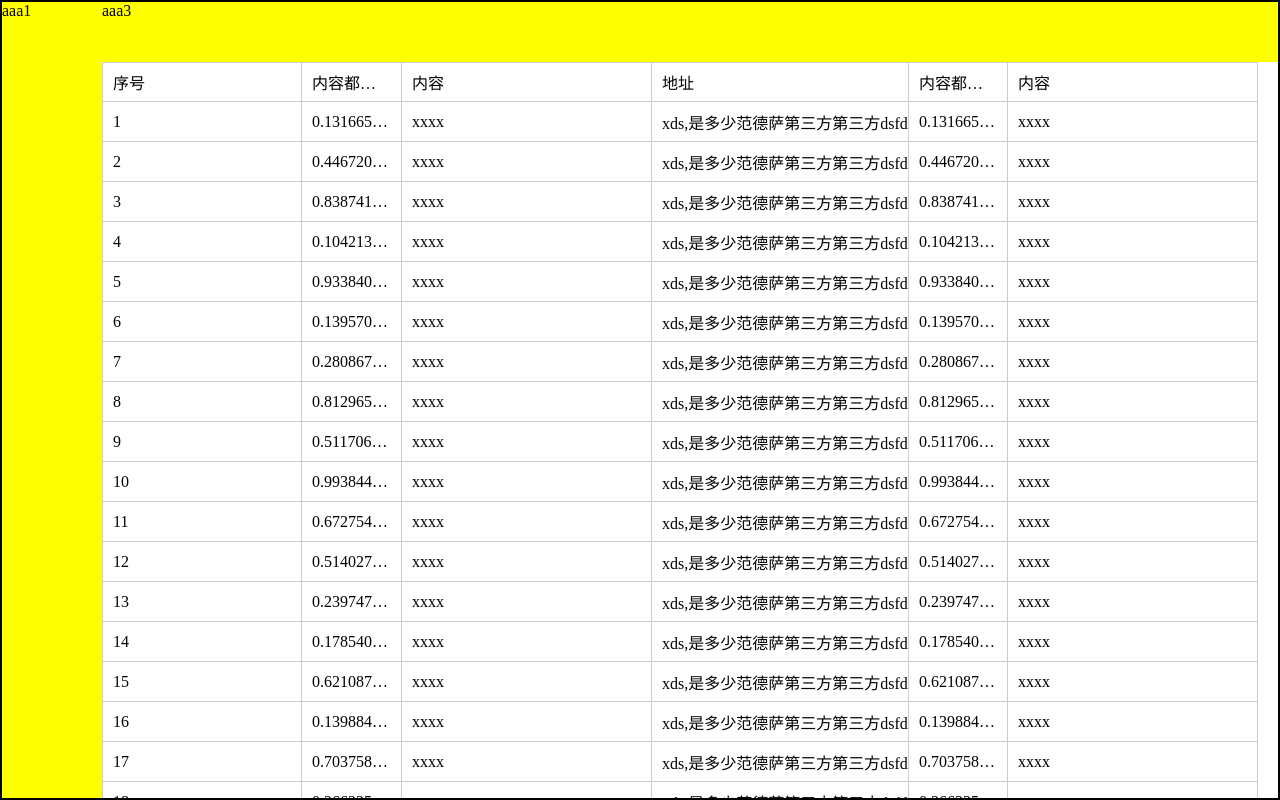
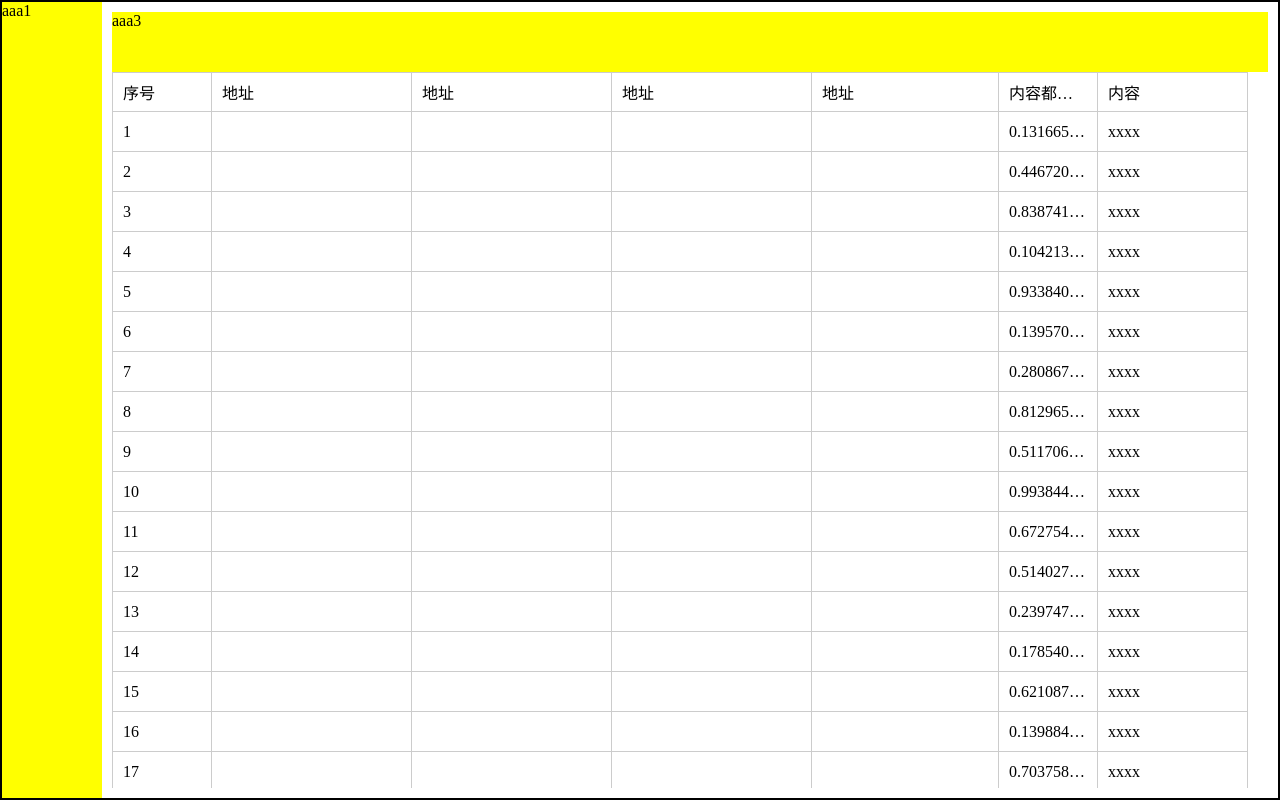
Before and after one commit to ImCccc/virtual-list, a React (Vite) app: page / in a window 1280 px wide. Built offline with nearby package versions, Linux system fonts and the light colour scheme.

Commit message:
dfkdfjkd

```diff
--- a/src/App.css
+++ b/src/App.css
@@ -24,7 +24,7 @@
 }
 
 .aaa2 {
-  /* padding: 20px; */
+  padding: 10px;
   display: flex;
   flex-direction: column;
   flex-grow: 1;
--- a/src/App.tsx
+++ b/src/App.tsx
@@ -1,5 +1,33 @@
 import "./App.css";
-import VirtualList from "./components/VirtualList";
+import VirtualList, { ColumnProps } from "./components/VirtualList";
+
+const getList = (conunt: number) => {
+  return new Array(conunt).fill(0).map((_, index) => ({
+    index: index + 1,
+    id: Math.random(),
+    name: "xxxx",
+    address: "xds,是多少范德萨第三方第三方dsfdsf发送到",
+    content: "dfsd地方",
+    xxx: "xxx都是开发就",
+  }));
+};
+
+const column: ColumnProps[] = [
+  { width: 100, fixed: "left", title: "序号", key: "index" },
+  { width: 100, fixed: "right", title: "内容都是开发", key: "id" },
+  { width: 200, title: "地址", key: "addrsdess" },
+  { width: 200, title: "地址", key: "addredsdsss" },
+  { width: 200, title: "地址", key: "addredsfsdss" },
+  { width: 200, title: "地址", key: "addredsssdfs" },
+  { width: 200, title: "地址", key: "addressfsdfs" },
+  { width: 100, title: "嘻嘻嘻", key: "content" },
+  { width: 150, fixed: "right", title: "内容", key: "name" },
+];
+
+const list = getList(5000);
+const tableHeight = undefined;
+const tableWidth = undefined;
+const rowKey = "id";
 
 function App() {
   return (
@@ -7,7 +35,13 @@ function App() {
       <div className="aaa1">aaa1</div>
       <div className="aaa2">
         <div className="aaa3">aaa3</div>
-        <VirtualList />
+        <VirtualList
+          list={list}
+          column={column}
+          rowKey={rowKey}
+          tableWidth={tableWidth}
+          tableHeight={tableHeight}
+        />
       </div>
     </div>
   );
--- a/src/components/VirtualList-没有固定列/index.css
+++ /dev/null
@@ -1,86 +0,0 @@
-* {
-  padding: 0;
-  margin: 0;
-  box-sizing: border-box;
-}
-
-.table-wrap {
-  position: relative;
-  padding: 10px;
-}
-
-.container {
-  display: flex;
-  position: relative;
-  overflow: hidden;
-}
-
-.grow1 {
-  flex-grow: 1;
-}
-
-.table-content {
-  overflow: hidden;
-  height: 100%;
-  flex-grow: 1;
-}
-
-.fixed {
-  overflow: hidden;
-  height: calc(100%) ;
-  position: absolute;
-  top: 0;
-  left: 0;
-  z-index: 2;
-  background: #fff;
-}
-
-.col {
-  display: flex;
-  position: relative;
-}
-
-.text-ellipsis {
-  width: 100%;
-  padding: 0 10px;
-  overflow: hidden;
-  white-space: nowrap;
-  text-overflow: ellipsis;
-}
-
-.col-cell {
-  flex-grow: 1;
-  flex-shrink: 0;
-  min-width: 60px;
-  display: flex;
-  align-items: center;
-  border-right: 1px solid #ccc;
-  border-bottom: 1px solid #ccc;
-}
-.col-cell:first-child {
-  border-left: 1px solid #ccc;
-}
-.col:first-child .col-cell{
-  border-top: 1px solid #ccc;
-}
-
-
-
-
-.fix-scroll {
-  width: 30px;
-  flex-shrink: 0;
-}
-
-.scroll-x {
-  overflow-y: hidden;
-  overflow-x: auto;
-}
-
-.scroll-y {
-  display: flex;
-  overflow: auto;
-  width: 20px;
-  height: 100%;
-  flex-shrink: 0;
-}
--- a/src/components/VirtualList/index.css
+++ b/src/components/VirtualList/index.css
@@ -1,9 +1,3 @@
-
-.table-wrap {
-  position: relative;
-  padding: 10px;
-}
-
 .container {
   display: flex;
   position: relative;
@@ -40,7 +34,6 @@
 }
 
 .col-cell {
-  flex-grow: 1;
   flex-shrink: 0;
   min-width: 60px;
   display: flex;
@@ -56,8 +49,6 @@
   border-top: 1px solid #ccc;
 }
 
-
-
 .scroll-x {
   overflow-y: hidden;
   overflow-x: auto;
--- a/src/components/VirtualList/index.tsx
+++ b/src/components/VirtualList/index.tsx
@@ -1,3 +1,4 @@
+import classNames from "classnames";
 import { useEffect, useMemo, useRef, useState } from "react";
 import "./index.css";
 
@@ -5,66 +6,51 @@ export type ColumnProps = {
   key: string;
   title: string;
   width?: number;
-  rowKey?: string;
-  fixed?: "left" | "right" | true;
+  fixed?: "left" | "right";
 };
 
 export type TableProps = {
   list: any[];
+  rowKey?: string;
   column: ColumnProps[];
   itemHeight?: number;
   tableHeight?: number;
+  tableWidth?: number;
 };
 
-const getList = (conunt: number) => {
-  return new Array(conunt).fill(0).map((_, index) => ({
-    index: index + 1,
-    id: Math.random(),
-    name: "xxxx",
-    address: "xds,是多少范德萨第三方第三方dsfdsf发送到",
-    content: "dfsd地方",
-    xxx: "xxx都是开发就",
-  }));
-};
-
-const column: ColumnProps[] = [
-  { width: 200, fixed: true, title: "序号", key: "index" },
-  { width: 100, fixed: "right", title: "内容都是开发", key: "id" },
-  { width: 250, fixed: "right", title: "内容", key: "name" },
-  { width: 600, title: "地址", key: "address" },
-  { width: 200, title: "嘻嘻嘻", key: "content" },
-];
-
-const list = getList(500);
-const itemHeight = 40;
-const tableHeight = undefined;
-const tableWidth = undefined;
-const rowKey = "id";
+const scrollWidth = 20;
+// 真实dom的条数
 const showLength = 20;
-const scrollWidth = 20;
-
 let scrollTop = 0;
 
-const Comp: React.FC = () => {
+const Comp: React.FC<TableProps> = ({
+  list,
+  rowKey,
+  column,
+  tableWidth,
+  tableHeight,
+  itemHeight = 40,
+}) => {
   const scrollRef = useRef<any>();
   const contentRef = useRef<any>();
   // 显示多少条数据
   const [showData, setShowData] = useState<any[]>([]);
   // 虚拟滚动高度
   const scrollHeight = useMemo(() => list.length * itemHeight, []);
+
   // 固定的列
-  const fixedColumn = useMemo(() => {
-    return {
-      left: column.filter((col) => col.fixed === "left" || col.fixed === true),
-      right: column.filter((col) => col.fixed === "right"),
-    };
+  const columns = useMemo(() => {
+    const left = column.filter((col) => col.fixed === "left");
+    const right = column.filter((col) => col.fixed === "right");
+    const all = [...left, ...column.filter((col) => !col.fixed), ...right];
+    return { left, right, all };
   }, []);
 
   const [contentHeight, setContentHeight] = useState(0);
   useEffect(() => {
     setShowData(list.slice(0, showLength));
     setTimeout(() => setContentHeight(contentRef.current.clientHeight), 100);
-  }, []);
+  }, [list]);
 
   // 滚动Y轴
   const onScrollY = (e: React.UIEvent<HTMLDivElement>) => {
@@ -86,16 +72,16 @@ const Comp: React.FC = () => {
     return tableHeight
       ? { width: tableWidth, height: tableHeight }
       : { width: tableWidth, flexGrow: 1 };
-  }, []);
+  }, [tableHeight, tableWidth]);
 
   // 获取表头
   const getTableHeader = (_cols: ColumnProps[]) => (
     <div className="col" style={{ height: itemHeight }}>
       {_cols.map((col, index) => (
         <div
-          className="col-cell"
           key={col.key || index}
           style={{ width: col.width }}
+          className={classNames("col-cell", { grow1: !col.fixed })}
         >
           <span className="text-ellipsis">{col.title}</span>
         </div>
@@ -109,14 +95,14 @@ const Comp: React.FC = () => {
       {showData.map((item: any, index) => (
         <div
           className="col"
-          key={item[rowKey] || index}
+          key={rowKey ? item[rowKey] : index}
           style={{ height: itemHeight }}
         >
           {_cols.map((col, index) => (
             <div
-              className="col-cell"
               key={col.key || index}
               style={{ width: col.width }}
+              className={classNames("col-cell", { grow1: !col.fixed })}
             >
               <span className="text-ellipsis">{item[col.key]}</span>
             </div>
@@ -127,6 +113,7 @@ const Comp: React.FC = () => {
   );
 
   const getFixedCol = (_column: ColumnProps[], fixed: ColumnProps["fixed"]) => {
+    if (!_column.length) return <></>;
     return (
       <div
         onWheel={onWheel}
@@ -142,20 +129,19 @@ const Comp: React.FC = () => {
       </div>
     );
   };
-
   return (
     <div className="container" style={containerStyle}>
       {/* 固定的列 */}
-      {getFixedCol(fixedColumn.left, "left")}
-      {getFixedCol(fixedColumn.right, "right")}
+      {getFixedCol(columns.left, "left")}
+      {getFixedCol(columns.right, "right")}
       {/* 其他列 */}
       <div
         ref={contentRef}
         onWheel={onWheel}
         className="table-content scroll-x"
       >
-        {getTableHeader(column)}
-        {getTableColumn(column)}
+        {getTableHeader(columns.all)}
+        {getTableColumn(columns.all)}
       </div>
       {/* 滚动条Y */}
       <div
```
Also changed, not shown: src/components/VirtualList-没有固定列/index.tsx (deleted, +0 -126 lines).
